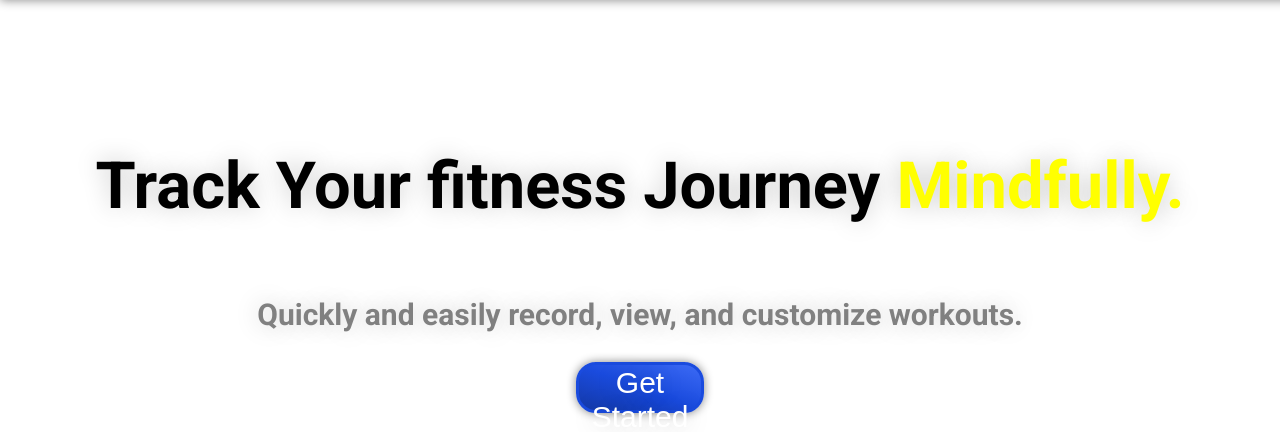
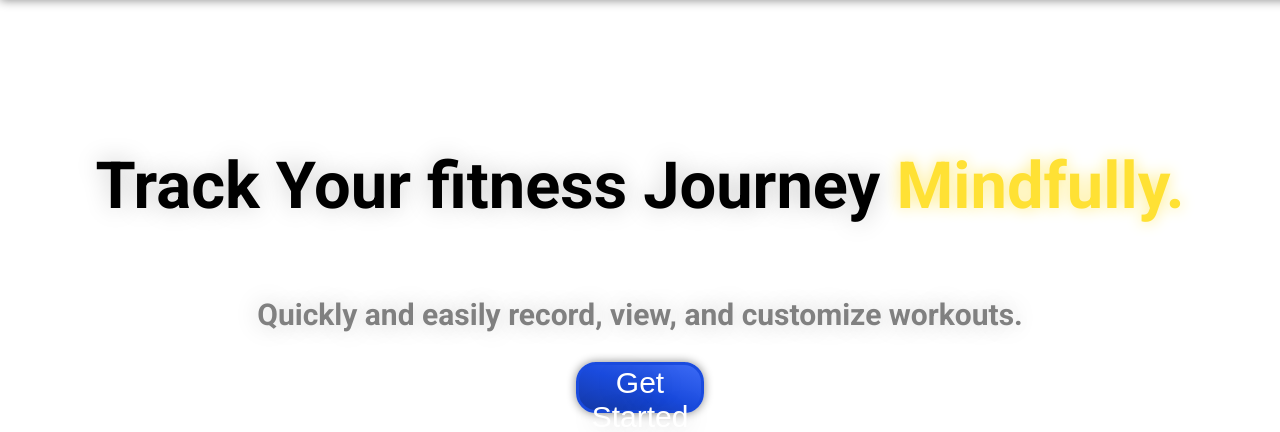
Before and after one commit to IsaacPrice/Congressional-App-Challenge, a Flask app: page / in a window 1280 px wide. Shown: the part 76-508 px from the top of the page. Run offline with Flask 3, Linux system fonts and the light colour scheme; some libraries are stand-ins or nearby versions.

Commit message:
added somethings

```diff
--- a/app.py
+++ b/app.py
@@ -1,16 +1,8 @@
-from flask import Flask, render_template, request, redirect, url_for
-from flask_wtf import FlaskForm
-from wtforms import StringField, SubmitField
-from wtforms.validators import DataRequired, Email, Length
+from flask import Flask, request, render_template, redirect, url_for, flash
 
 app = Flask(__name__)
 app.config['SECRET_KEY'] = 'mysecretkey'
 
-class registration(FlaskForm):
-    username = StringField('Username', validators=[DataRequired(), Length(min=8, max=24)])
-    password = StringField('Password', validators=[DataRequired(), Length(min=8, max=24)])
-    retype = StringField('Retype Password', validators=[DataRequired(), Length(min=8, max=24)])
-    submit = SubmitField('Submit')
 
 
 # TODO: Create the database, and the load it upon the file running
@@ -33,6 +25,11 @@ def register():
 
         # TODO: Do more checks about the inputs, and then add it to the database.
 
+        # Check for any empty parts of the form
+        if not username or not password or not retype:
+            flash('All fields are required!', 'error')
+            return redirect(url_for('index'))
+
         if len(password) < 8:
             error = "Password is too short."
         else:
--- a/static/styles.css
+++ b/static/styles.css
@@ -146,6 +146,7 @@ label {
     margin-bottom: 5px;
 }
 
-.last-word {
-    color: yellow;
+span {
+    color: rgb(255, 225, 52);
+    text-shadow: 0 0 15px rgb(255, 236, 131);
 }
```
